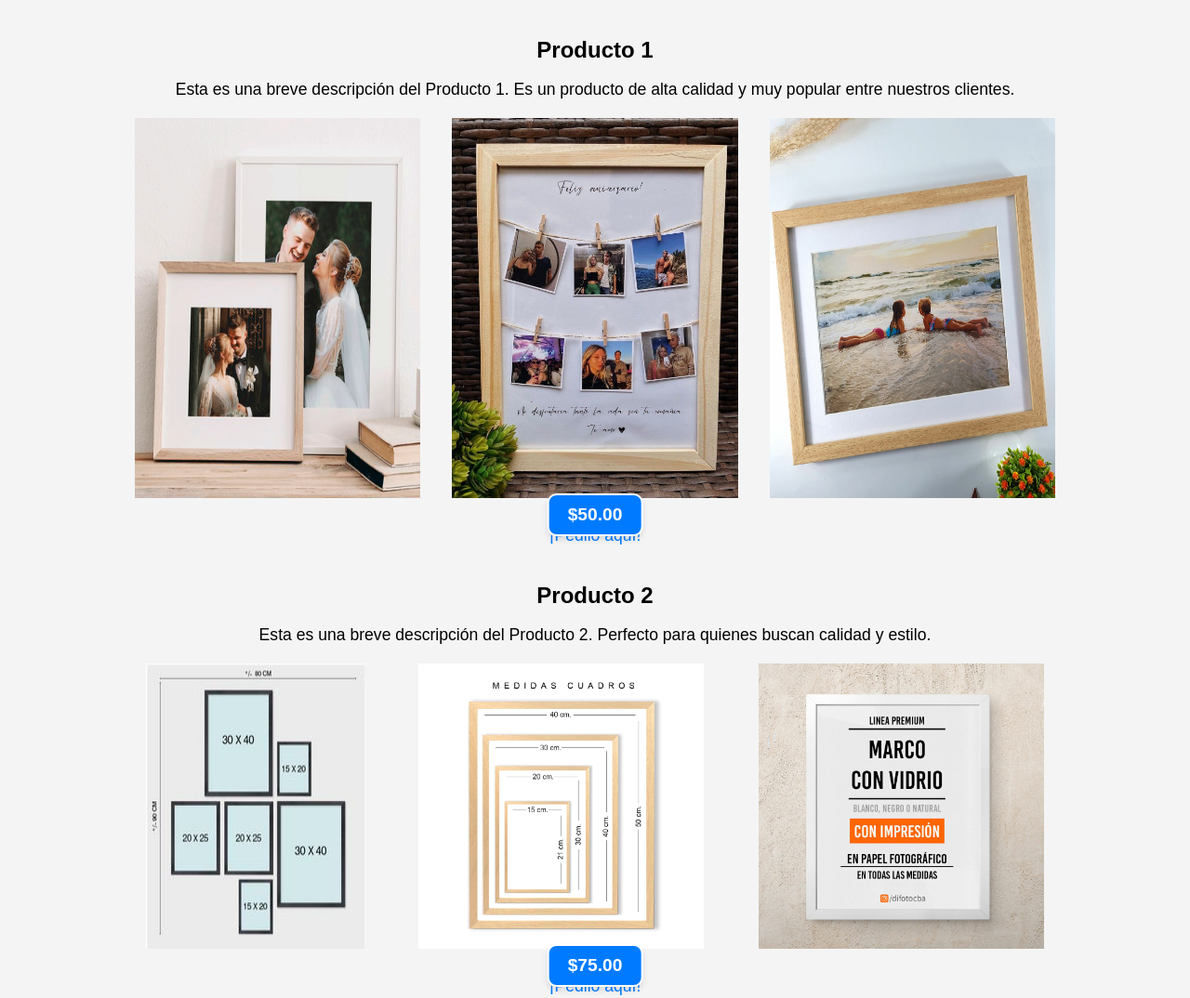
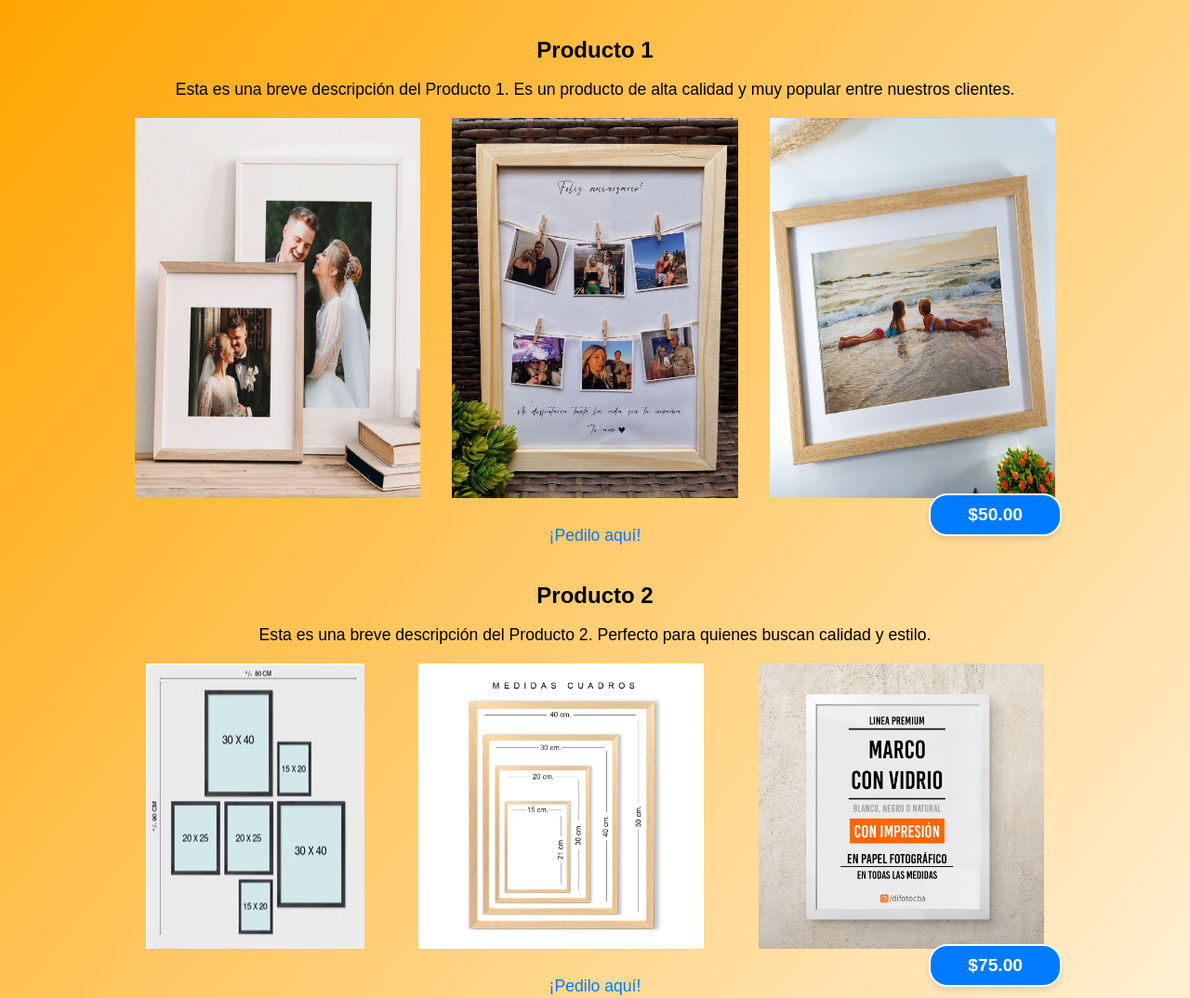
Before and after one commit to juanpablochavesm/juanpablochavesm.github.io, a plain HTML site: page index.html in a window 1280 px wide. Shown: the top 1074 px of the page at 93% size. Drawn offline with Linux system fonts and the light colour scheme.

Commit message:
color de fondo

```diff
--- a/index.html
+++ b/index.html
@@ -7,7 +7,7 @@
     <style>
         body {
             font-family: Arial, sans-serif;
-            background-color: #f4f4f4;
+            background: linear-gradient(to bottom right, #FFA500, #FFFFFF); /* Fondo con degradado */
             margin: 0;
             padding: 0;
         }
@@ -42,14 +42,13 @@
         .price-ribbon {
             position: absolute;
             bottom: 10px;
-            left: 50%;
-            transform: translateX(-50%);
+            right: 10px; /* Ajuste al margen derecho */
             background-color: #007BFF; /* Fondo azul para la cinta */
             color: #fff;
-            padding: 10px 20px;
+            padding: 10px 40px; /* Ajuste del padding para hacer la cinta más larga */
             font-size: 1.2em;
             font-weight: bold;
-            border-radius: 10px;
+            border-radius: 20px; /* Redondear más los bordes */
             box-shadow: 0 4px 6px rgba(0, 0, 0, 0.1);
             border: 2px solid #fff; /* Borde blanco */
         }
@@ -78,7 +77,7 @@
             }
             .price-ribbon {
                 bottom: 5px;
-                padding: 5px 10px;
+                padding: 5px 20px; /* Ajuste del padding para móvil */
                 font-size: 1em;
             }
         }
```
